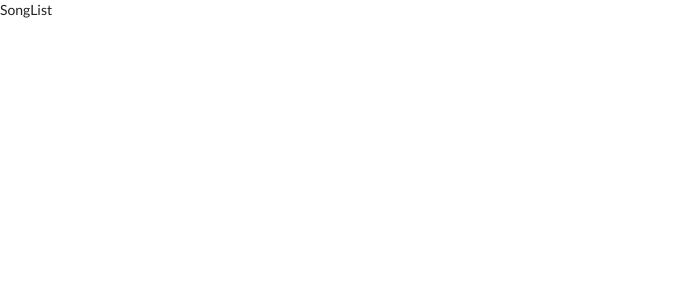
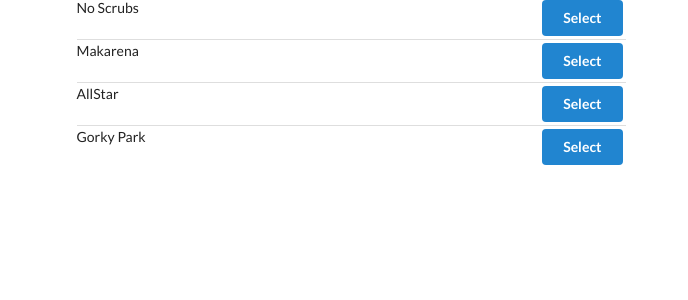
Before and after one commit to tarasenkoDm/songs, a React (Create React App) app: page / in a window 1280 px wide. Shown: the top 300 px of the page, without its empty margins (0-688 px from the left). Built offline with nearby package versions, Linux system fonts and the light colour scheme.

Commit message:
created HTML for songs list

```diff
--- a/src/components/App.js
+++ b/src/components/App.js
@@ -5,7 +5,13 @@
 const App = () => {
 	return (
 		<div>
-			<SongList />
+			<div className="ui container grid">
+				<div className="ui row">
+					<div className="column eight wide">
+						<SongList />
+					</div>
+				</div>
+			</div>
 		</div>
 	);
 };
--- a/src/components/SongList.js
+++ b/src/components/SongList.js
@@ -2,16 +2,31 @@
 import {connect} from 'react-redux';
 
 class SongList extends React.Component {
+
+	renderList() {
+		return this.props.songs.map((song) => {
+			return (
+				<div className="item" key={song.title}>
+					<div className="right floated content">
+						<button className="ui button primary">
+							Select
+						</button>
+					</div>
+					<div className="content">
+						{song.title}
+					</div>
+				</div>
+			)
+		})
+	}
+
 	render() {
-		console.log('props = ', this.props);
-		return <div>SongList</div>
+		return <div className="ui divided list">{this.renderList()}</div>
 	}
 }
 
 const mapStateToProps = (state) => {
-	console.log('state = ', state);
-
-	return state;
+	return {songs: state.songs};
 };
 
 export default connect(mapStateToProps)(SongList);
```
